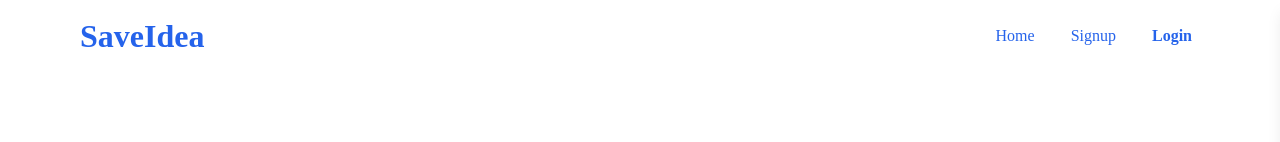
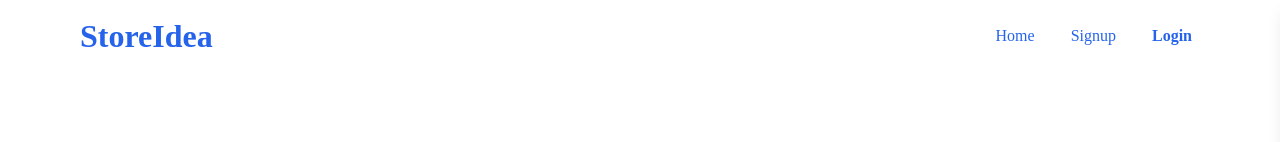
Before and after one commit to fisayo-dev/IdeaBox, a React (Vite) app in the folder dev/: page /login in a window 1280 px wide. Shown: the top 142 px of the page. Built offline with nearby package versions, Linux system fonts and the light colour scheme.

Commit message:
Added changes

```diff
--- a/dev/index.html
+++ b/dev/index.html
@@ -4,7 +4,7 @@
     <meta charset="UTF-8" />
     <link rel="icon" type="image/svg+xml" href="/vite.svg" />
     <meta name="viewport" content="width=device-width, initial-scale=1.0" />
-    <title>SaveIdea</title>
+    <title>StoreIdea</title>
   </head>
   <body>
     <div id="root"></div>
--- a/dev/src/components/Header.jsx
+++ b/dev/src/components/Header.jsx
@@ -21,7 +21,7 @@ const Header = () => {
     <div>
       <div className="text-blue-600 px-20 py-3 items-center flex justify-between ">
         <NavLink to="/">
-          <h2 className="text-[2rem] font-bold">SaveIdea</h2>
+          <h2 className="text-[2rem] font-bold">StoreIdea</h2>
         </NavLink>
         <div
           className={`flex ${
@@ -60,7 +60,7 @@ const Header = () => {
         <div className=" grid gap-5">
           <div className="flex items-center justify-between">
             <NavLink to="/">
-              <h2 className="text-3xl font-bold">SaveIdea</h2>
+              <h2 className="text-3xl font-bold">StoreIdea</h2>
             </NavLink>
             <div
               className="w-8 cursor-pointer"
```
